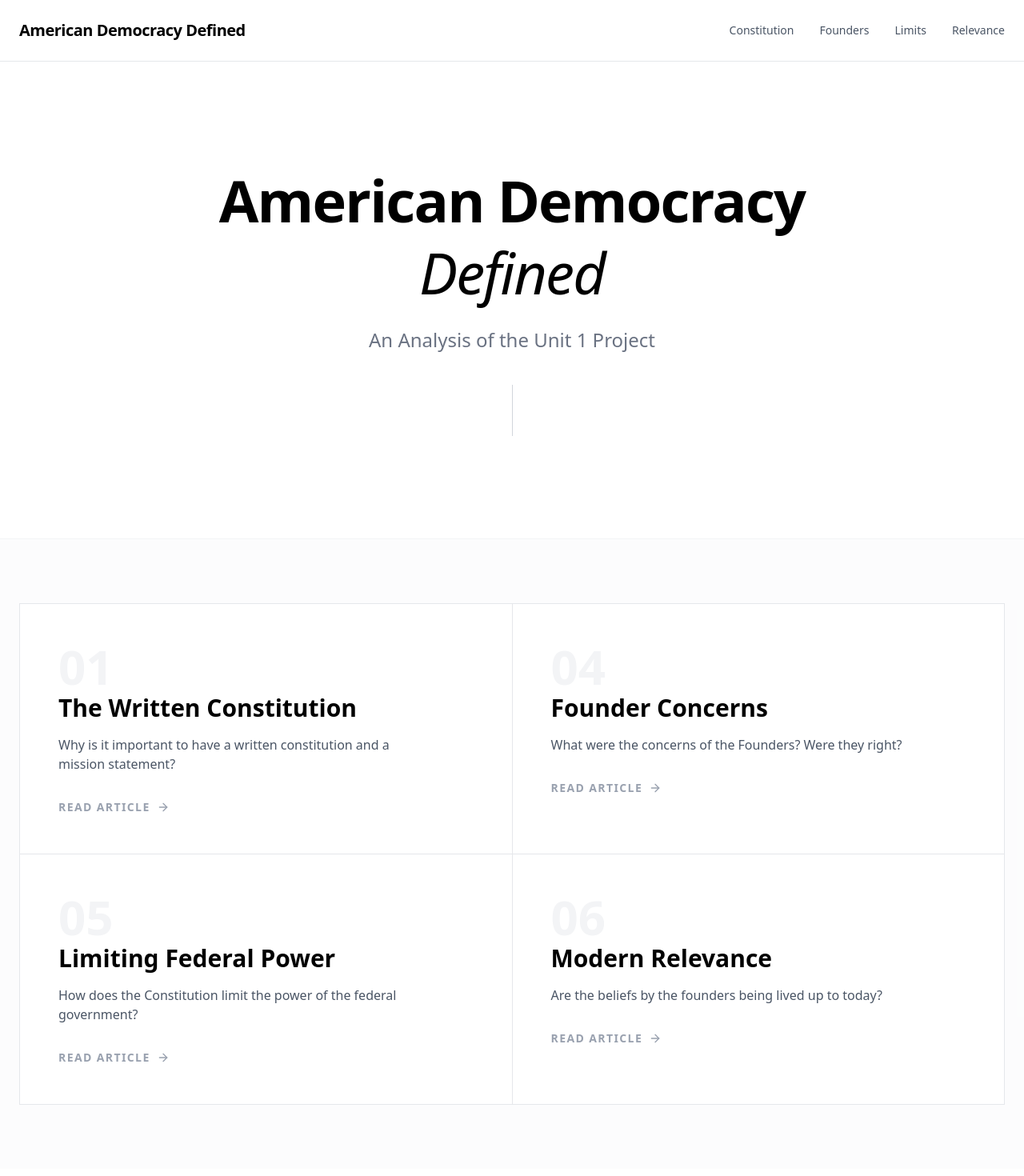
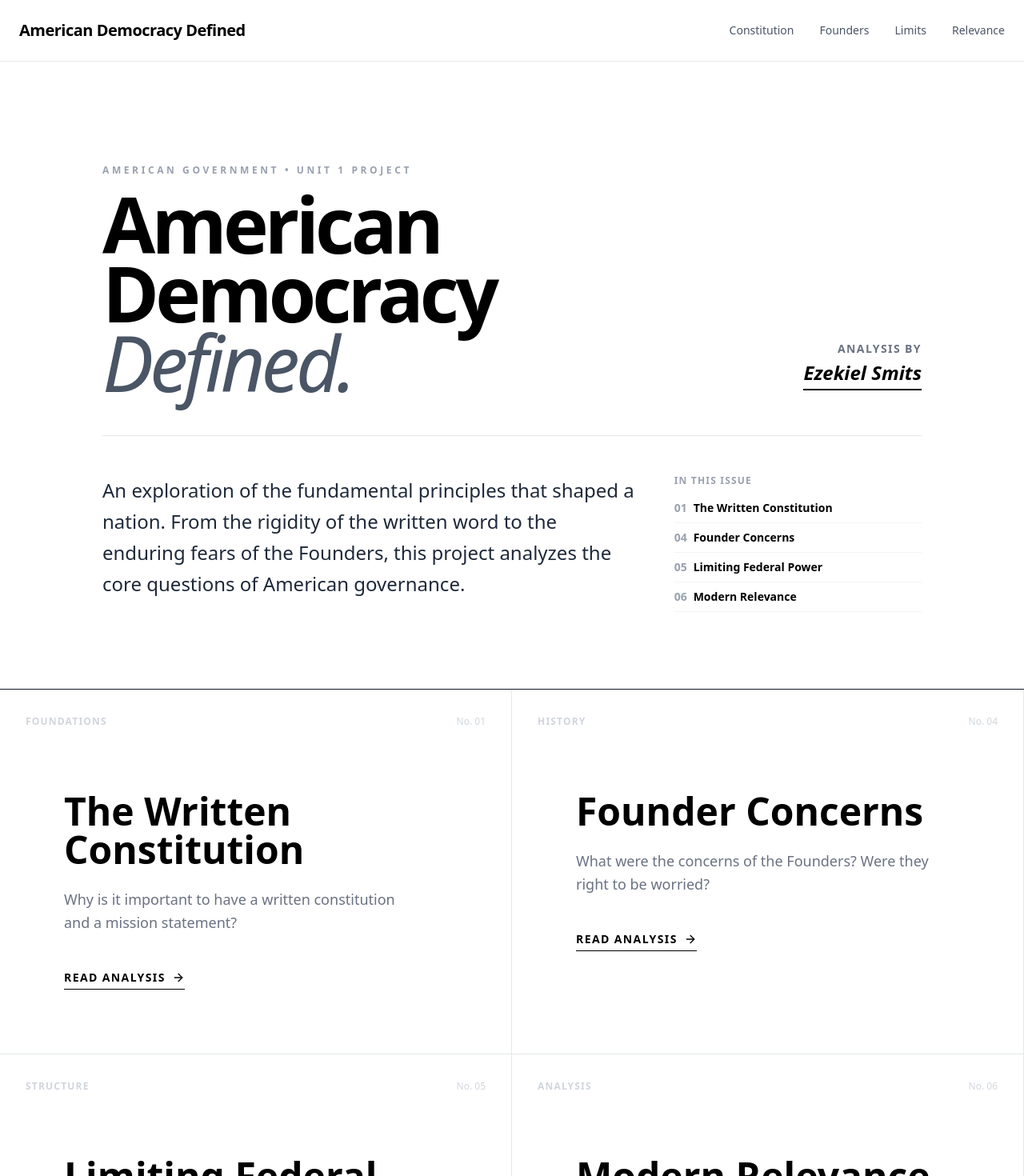
Before and after one commit to ShrimpScript/gov-project, a Next.js app: page / in a window 1280 px wide. Shown: the top 1470 px of the page at 80% size. Built offline with nearby package versions, Linux system fonts and the light colour scheme.

Commit message:
Adjusted homepage

```diff
--- a/app/page.tsx
+++ b/app/page.tsx
@@ -1,7 +1,7 @@
 import Link from "next/link";
 import Header from "@/components/Header";
 import Footer from "@/components/Footer";
-import { ArrowRight } from "lucide-react";
+import { ArrowRight, ChevronRight, PenTool } from "lucide-react";
 
 export default function Home() {
   const articles = [
@@ -10,72 +10,129 @@ export default function Home() {
       title: "The Written Constitution",
       description: "Why is it important to have a written constitution and a mission statement?",
       number: "01",
+      category: "Foundations",
     },
     {
       slug: "q4-founder-concerns",
       title: "Founder Concerns",
-      description: "What were the concerns of the Founders? Were they right?",
+      description: "What were the concerns of the Founders? Were they right to be worried?",
       number: "04",
+      category: "History",
     },
     {
       slug: "q5-limiting-power",
       title: "Limiting Federal Power",
       description: "How does the Constitution limit the power of the federal government?",
       number: "05",
+      category: "Structure",
     },
     {
       slug: "q6-modern-relevance",
       title: "Modern Relevance",
       description: "Are the beliefs by the founders being lived up to today?",
       number: "06",
+      category: "Analysis",
     },
   ];
 
   return (
-    <div className="min-h-screen flex flex-col bg-white text-black selection:bg-gray-200">
+    <div className="min-h-screen flex flex-col bg-white text-black selection:bg-black selection:text-white">
       <Header />
 
       <main className="flex-grow">
-        {/* Hero Section */}
-        <section className="py-24 lg:py-32 px-6 border-b border-gray-100">
-          <div className="container mx-auto text-center max-w-4xl">
-            <h1 className="font-serif text-5xl md:text-7xl font-black tracking-tight mb-6 leading-tight">
-              American Democracy <br /><span className="italic font-light">Defined</span>
+        {/* Editorial Hero */}
+        <section className="relative pt-32 pb-24 px-6 border-b border-gray-900">
+          <div className="container mx-auto max-w-5xl">
+            <div className="flex flex-col md:flex-row items-end justify-between gap-8 mb-12">
+              <div>
+                <span className="font-bold text-xs uppercase tracking-[0.3em] text-gray-400 mb-4 block">
+                  American Government • Unit 1 Project
+                </span>
+                <h1 className="font-serif text-6xl md:text-8xl font-black tracking-tighter leading-[0.9]">
+                  American<br />
+                  Democracy<br />
+                  <span className="italic font-light text-gray-600">Defined.</span>
                 </h1>
-            <p className="text-xl md:text-2xl text-gray-500 font-light mb-10">
-              An Analysis of the Unit 1 Project
+              </div>
+              <div className="md:text-right pb-2">
+                <div className="text-sm font-bold uppercase tracking-widest text-gray-500 mb-1">
+                  Analysis By
+                </div>
+                <div className="text-2xl font-serif font-bold italic border-b-2 border-black inline-block pb-1">
+                  Ezekiel Smits
+                </div>
+              </div>
+            </div>
+
+            <div className="h-px w-full bg-gray-200 mb-12" />
+
+            <div className="grid grid-cols-1 md:grid-cols-3 gap-12">
+              <div className="md:col-span-2">
+                <p className="text-xl md:text-2xl font-serif leading-relaxed text-gray-800">
+                  An exploration of the fundamental principles that shaped a nation. From the rigidity of the written word to the enduring fears of the Founders, this project analyzes the core questions of American governance.
                 </p>
-            <div className="h-16 w-[1px] bg-gray-300 mx-auto"></div>
+              </div>
+              <div className="flex flex-col justify-end">
+                <span className="text-xs font-bold uppercase tracking-widest text-gray-400 mb-4">In This Issue</span>
+                <ul className="space-y-2">
+                  {articles.map(a => (
+                    <li key={a.slug} className="flex items-center text-sm font-bold border-b border-gray-100 pb-2">
+                      <span className="text-gray-400 w-6">{a.number}</span>
+                      <span>{a.title}</span>
+                    </li>
+                  ))}
+                </ul>
+              </div>
+            </div>
           </div>
         </section>
 
-        {/* Article Grid */}
-        <section className="py-20 px-6 bg-gray-50/50">
-          <div className="container mx-auto">
-            <div className="grid grid-cols-1 md:grid-cols-2 gap-px bg-gray-200 border border-gray-200">
-              {articles.map((article) => (
+        {/* Featured Articles Grid */}
+        <section className="">
+          <div className="grid grid-cols-1 md:grid-cols-2">
+            {articles.map((article, index) => (
               <Link
                 key={article.slug}
                 href={`/${article.slug}`}
-                  className="group relative bg-white p-12 hover:bg-gray-50 transition-colors duration-500"
+                className={`
+                    group relative block p-12 md:p-20 border-b border-r border-gray-200 hover:bg-gray-50 transition-all duration-500
+                    ${index % 2 === 0 ? 'border-r' : 'border-r-0 md:border-r'}
+                  `}
               >
-                  <div className="absolute top-12 left-12 text-6xl font-serif font-black text-gray-100 group-hover:text-gray-200 transition-colors pointer-events-none">
-                    {article.number}
+                <div className="absolute top-8 left-8 text-xs font-bold uppercase tracking-widest text-gray-300">
+                  {article.category}
                 </div>
-                  <div className="relative z-10 pt-16">
-                    <h2 className="text-3xl font-serif font-bold mb-4 group-hover:translate-x-2 transition-transform duration-300">
+                <div className="absolute top-8 right-8 text-xs font-serif font-italic text-gray-300">
+                  No. {article.number}
+                </div>
+
+                <div className="mt-12">
+                  <h2 className="text-4xl md:text-5xl font-serif font-bold mb-6 group-hover:underline decoration-1 underline-offset-8 decoration-gray-300">
                     {article.title}
                   </h2>
-                    <p className="text-gray-600 mb-8 max-w-md group-hover:text-black transition-colors">
+                  <p className="text-gray-500 text-lg mb-10 font-light leading-relaxed max-w-md">
                     {article.description}
                   </p>
-                    <div className="flex items-center text-sm font-bold uppercase tracking-widest text-gray-400 group-hover:text-black transition-colors">
-                      Read Article <ArrowRight className="ml-2 w-4 h-4 group-hover:translate-x-1 transition-transform" />
+
+                  <div className="inline-flex items-center gap-2 text-sm font-bold uppercase tracking-widest border-b border-black pb-1 group-hover:gap-4 transition-all">
+                    Read Analysis <ArrowRight className="w-4 h-4" />
                   </div>
                 </div>
               </Link>
             ))}
           </div>
+        </section>
+
+        {/* Closing Statement */}
+        <section className="py-32 bg-black text-white px-6 text-center">
+          <div className="container mx-auto max-w-2xl">
+            <PenTool className="w-12 h-12 mx-auto mb-8 text-gray-500" />
+            <h3 className="font-serif text-3xl md:text-4xl font-bold mb-6">
+              "If men were angels, no government would be necessary."
+            </h3>
+            <p className="text-gray-400 font-mono text-sm uppercase tracking-widest">
+              — James Madison, Federalist No. 51
+            </p>
           </div>
         </section>
       </main>
--- a/components/Footer.tsx
+++ b/components/Footer.tsx
@@ -2,7 +2,7 @@ export default function Footer() {
     return (
         <footer className="border-t border-gray-200 py-12 mt-20">
             <div className="container mx-auto px-6 text-center text-gray-500 text-sm">
-                <p className="font-serif italic mb-4">"A republic, if you can keep it."</p>
+
                 <p>&copy; {new Date().getFullYear()} American Democracy Defined. Unit 1 Project.</p>
             </div>
         </footer>
```
Lines whose indentation alone changed are shown as unchanged.
